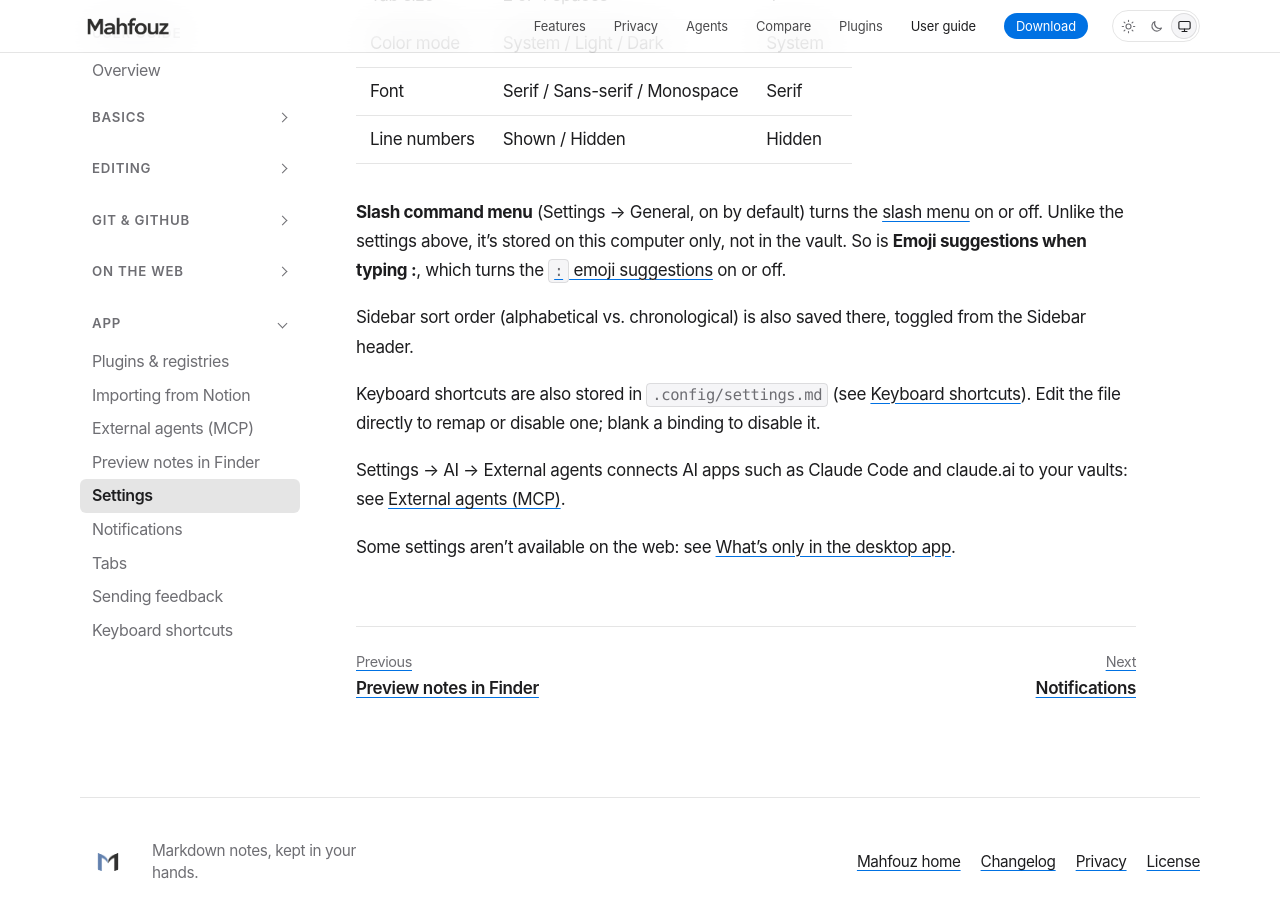
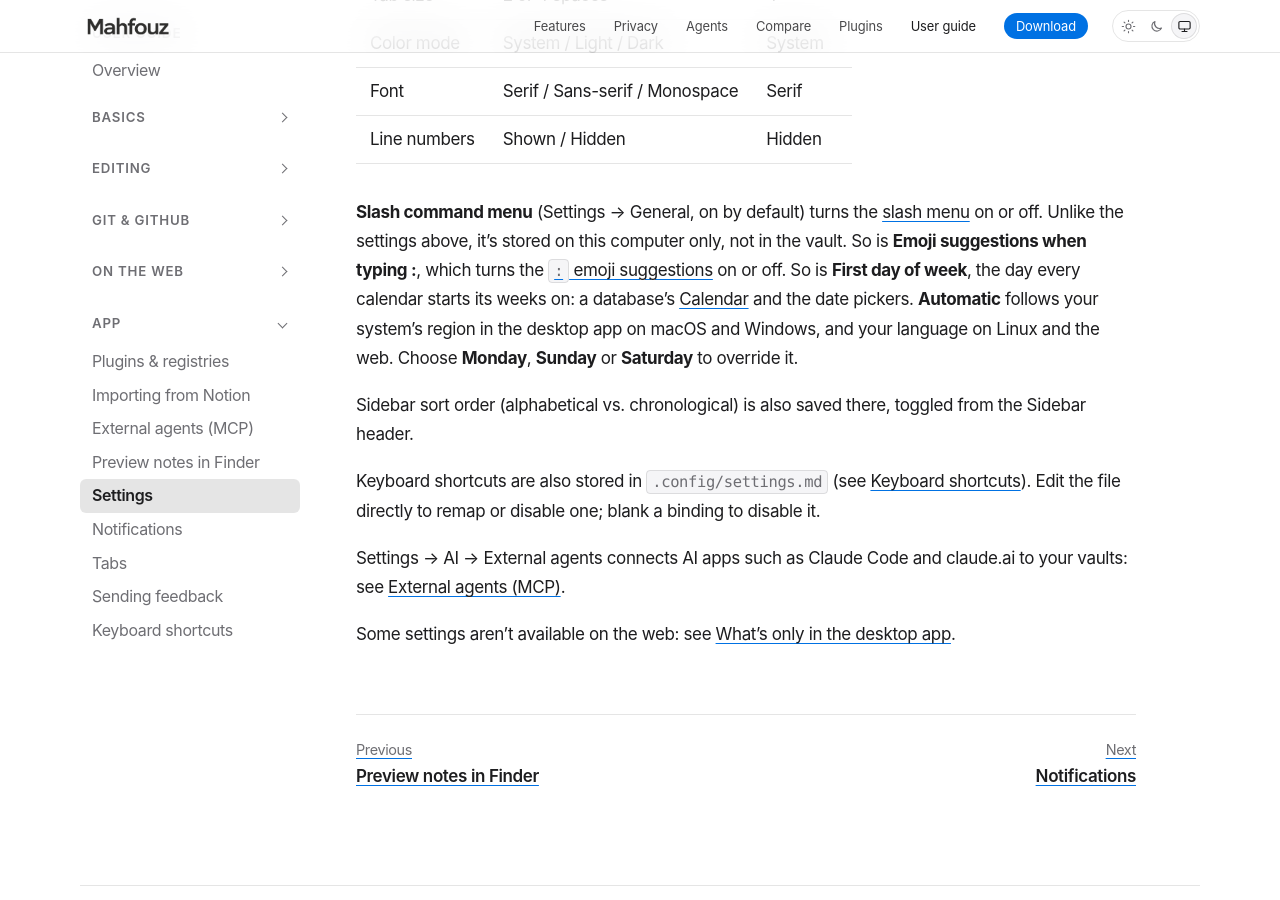
Before and after one commit to mahfouz-app/docs, a Jekyll site: the page built from guide/settings.md, in a window 1280 px wide and 900 px high, scrolled down 397 px. Built offline with Jekyll 4.4.1, drawn with Linux system fonts in a browser that asks for light colours.

Commit message:
Guide: First day of week
Settings -> General -> First day of week sets the day every calendar starts
its weeks on. Automatic follows the system's region on macOS and Windows,
and the language on Linux and the web. Cross-linked from the database
Calendar and the task date picker.

Co-Authored-By: Claude Opus 5.5 <noreply@anthropic.com>

```diff
--- a/guide/settings.md
+++ b/guide/settings.md
@@ -20,7 +20,11 @@ you can hand-edit):
 [slash menu](/guide/slash-menu/) on or off. Unlike the settings above, it's
 stored on this computer only, not in the vault. So is **Emoji suggestions
 when typing :**, which turns the [`:` emoji suggestions](/guide/slash-menu/#emoji)
-on or off.
+on or off. So is **First day of week**, the day every calendar starts its
+weeks on: a database's [Calendar](/guide/databases/#calendar) and the date
+pickers. **Automatic** follows your system's region in the desktop app on
+macOS and Windows, and your language on Linux and the web. Choose
+**Monday**, **Sunday** or **Saturday** to override it.
 
 Sidebar sort order (alphabetical vs. chronological) is also saved there,
 toggled from the Sidebar header.
```
Also changed, not shown: guide/databases.md (+2 -0 lines), guide/tasks.md (+2 -0 lines).
